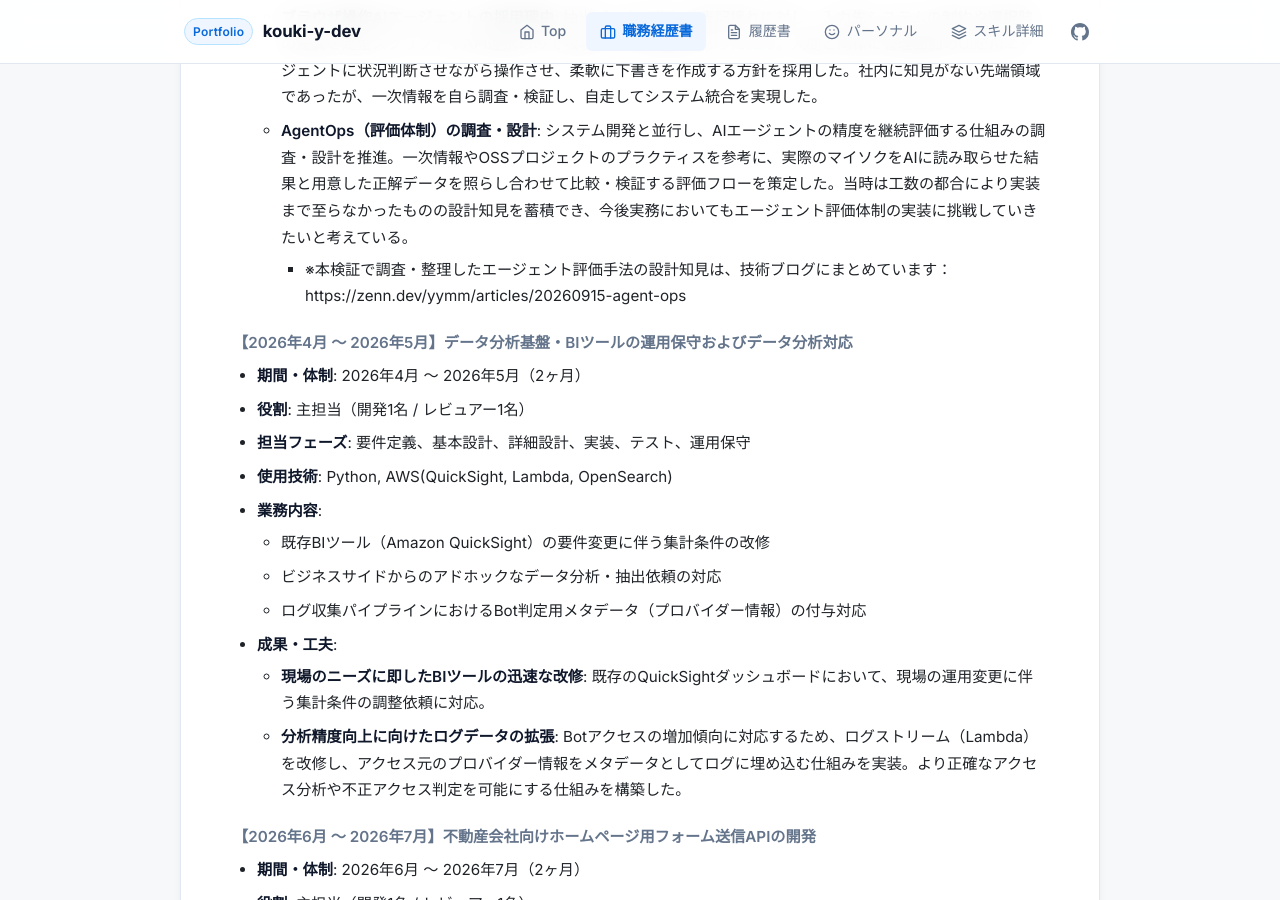
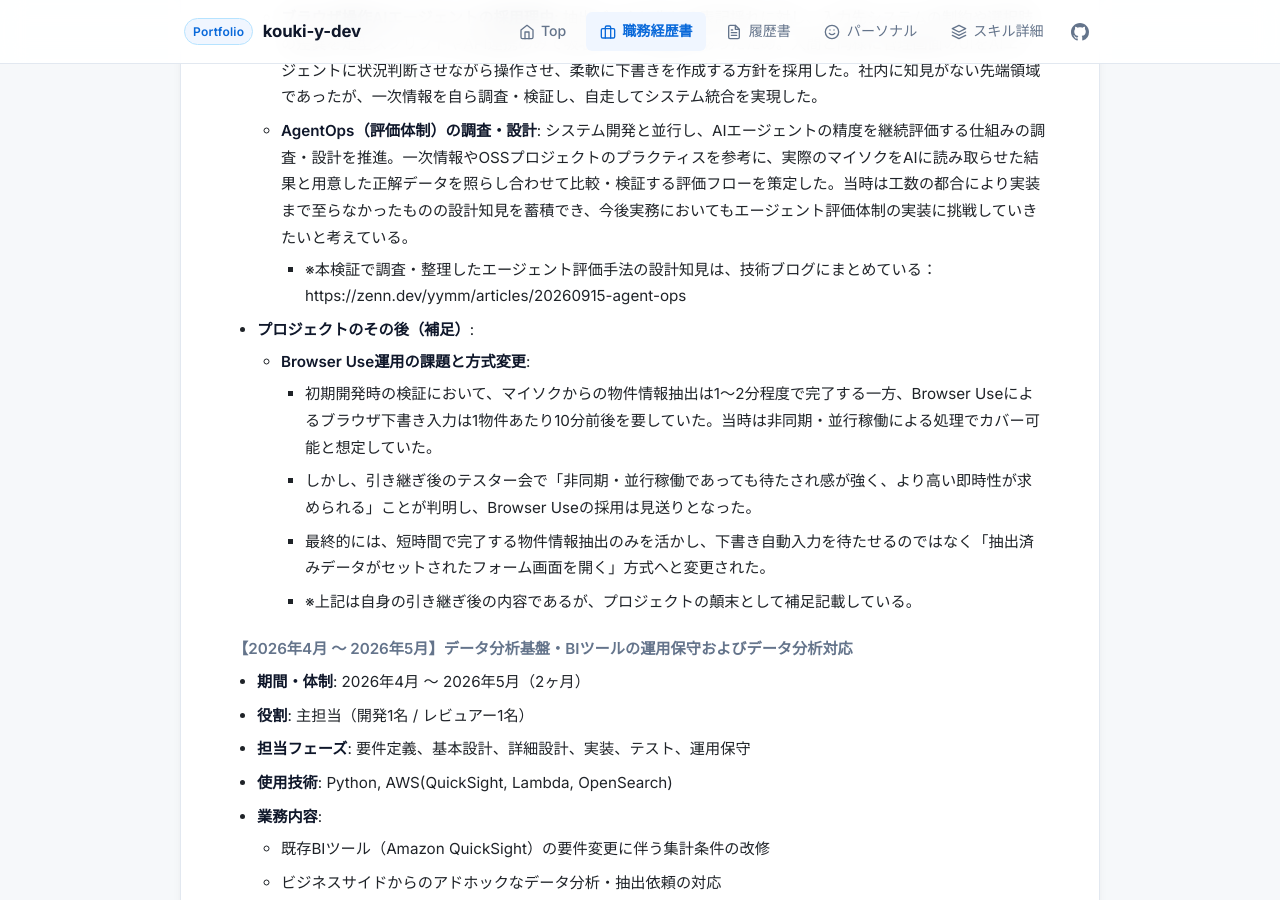
Before and after one commit to kouki-y-dev/about-me, a Jekyll site: the page built from docs/resume.md, in a window 1280 px wide and 900 px high, scrolled down 10136 px. Built offline with Jekyll 4.4.1, drawn with Linux system fonts in a browser that asks for light colours; our own code applies the rules of GitHub Pages for plain Markdown files.

Commit message:
update: 職務経歴書にプロジェクトのその後に関する補足を追加し、エージェント評価手法の設計知見の表現を修正

```diff
--- a/docs/resume.md
+++ b/docs/resume.md
@@ -233,7 +233,13 @@ API開発等で得たバックエンド開発の知見と、データパイプ
   - **イベント駆動アーキテクチャの採用理由**: AIによる画像解析・抽出処理は同期的処理ではAPI Gatewayのタイムアウト制限（29秒）に抵触するリスクが高かったため。また、読み取り完了後のブラウザ自動操作など後続タスクへ疎結合にイベントを連携・拡張できるよう、API Gateway + SNS + SQS + Lambdaによる非同期イベント駆動アーキテクチャを採用した。
   - **ブラウザ操作AIエージェントの採用理由**: 抽出データに生じる表記揺れに対し、入力先システムの制約や選択肢の差異を定型スクリプトやAPI連携のみで吸収するのは困難であったため。人間と同様に管理画面のUIをAIエージェントに状況判断させながら操作させ、柔軟に下書きを作成する方針を採用した。社内に知見がない先端領域であったが、一次情報を自ら調査・検証し、自走してシステム統合を実現した。
   - **AgentOps（評価体制）の調査・設計**: システム開発と並行し、AIエージェントの精度を継続評価する仕組みの調査・設計を推進。一次情報やOSSプロジェクトのプラクティスを参考に、実際のマイソクをAIに読み取らせた結果と用意した正解データを照らし合わせて比較・検証する評価フローを策定した。当時は工数の都合により実装まで至らなかったものの設計知見を蓄積でき、今後実務においてもエージェント評価体制の実装に挑戦していきたいと考えている。
-    - ※本検証で調査・整理したエージェント評価手法の設計知見は、技術ブログにまとめています：https://zenn.dev/yymm/articles/20260915-agent-ops
+    - ※本検証で調査・整理したエージェント評価手法の設計知見は、技術ブログにまとめている：https://zenn.dev/yymm/articles/20260915-agent-ops
+- **プロジェクトのその後（補足）**:
+  - **Browser Use運用の課題と方式変更**:
+    - 初期開発時の検証において、マイソクからの物件情報抽出は1〜2分程度で完了する一方、Browser Useによるブラウザ下書き入力は1物件あたり10分前後を要していた。当時は非同期・並行稼働による処理でカバー可能と想定していた。
+    - しかし、引き継ぎ後のテスター会で「非同期・並行稼働であっても待たされ感が強く、より高い即時性が求められる」ことが判明し、Browser Useの採用は見送りとなった。
+    - 最終的には、短時間で完了する物件情報抽出のみを活かし、下書き自動入力を待たせるのではなく「抽出済みデータがセットされたフォーム画面を開く」方式へと変更された。
+    - ※上記は自身の引き継ぎ後の内容であるが、プロジェクトの顛末として補足記載している。
 
 #### 【2026年4月 〜 2026年5月】データ分析基盤・BIツールの運用保守およびデータ分析対応
 - **期間・体制**: 2026年4月 〜 2026年5月（2ヶ月）
```
